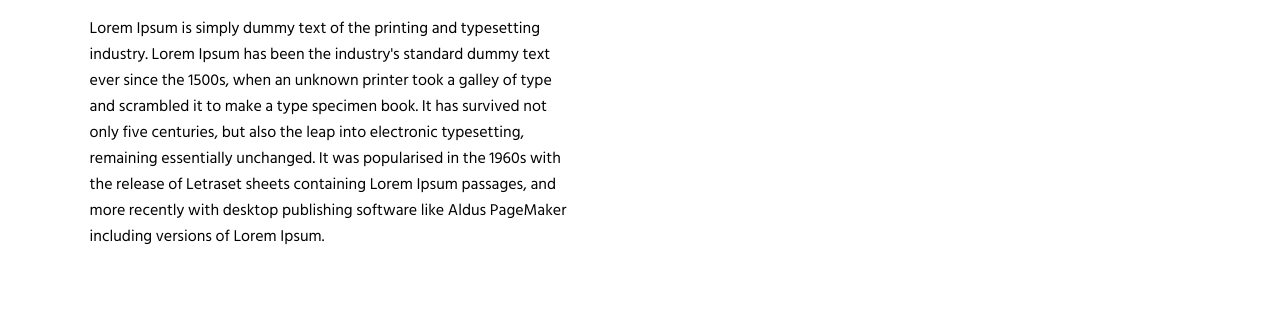
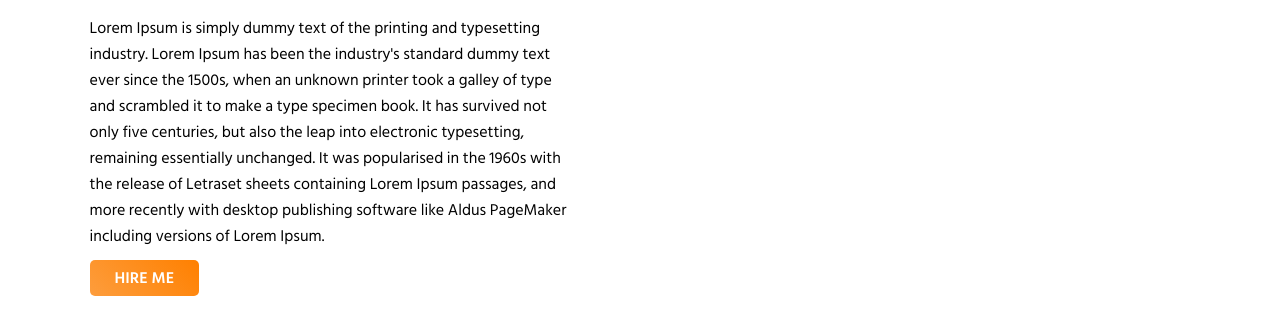
Before and after one commit to raselmuntasir/web-portfolio, a plain HTML site: page index.html in a window 1280 px wide. Shown: the part 465-800 px from the top of the page. Drawn offline with Linux system fonts and the light colour scheme.

Commit message:
first commit

```diff
--- a/index.html
+++ b/index.html
@@ -13,6 +13,7 @@
         <h1><span class="name-highlight">Rasel Muntasir</span> Website</h1>
         <h3>World Class Proffetional Webdeveloper</h3>
         <p>Lorem Ipsum is simply dummy text of the printing and typesetting industry. Lorem Ipsum has been the industry's standard dummy text ever since the 1500s, when an unknown printer took a galley of type and scrambled it to make a type specimen book. It has survived not only five centuries, but also the leap into electronic typesetting, remaining essentially unchanged. It was popularised in the 1960s with the release of Letraset sheets containing Lorem Ipsum passages, and more recently with desktop publishing software like Aldus PageMaker including versions of Lorem Ipsum.</p>
+        <a class="link-button" target="_blank" href="https://www.facebook.com/raselmoontasir">HIRE ME</a>
         </div>
         <div class="half-width">
             <img src="images/profile1.png" alt="Rasel Pic with cat">
--- a/style.css
+++ b/style.css
@@ -27,3 +27,14 @@
 section{
     height: 500px;
 }
+.link-button{
+    font-family: "Hind Siliguri", sans-serif;
+    font-weight: 600;
+    font-style: normal;
+    text-decoration: none;
+    background-image: linear-gradient(45deg, rgb(253, 157, 61),rgb(255, 128, 0));
+    padding: 5px 25px;
+    border-radius: 5px;
+    color: white;
+
+}
```
